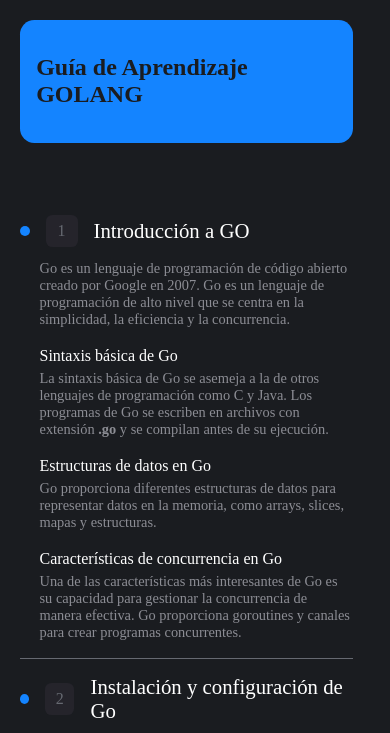
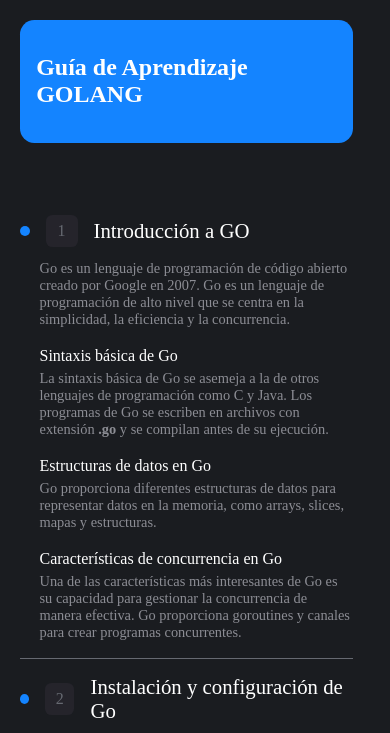
Before and after one commit to aguirregaston/Golang-Guia, a plain HTML site: page index.html in a window 390 px wide. Shown: the top 733 px of the page. Drawn offline with Linux system fonts and the light colour scheme.

```diff
--- a/style.css
+++ b/style.css
@@ -145,7 +145,7 @@ main {
   align-items: center;
   padding: 0 5%;
   font-size: 1.5em;
-  color: #1A1C20;
+  color: #fff;
   margin-bottom: 3em;
 }
 
```
